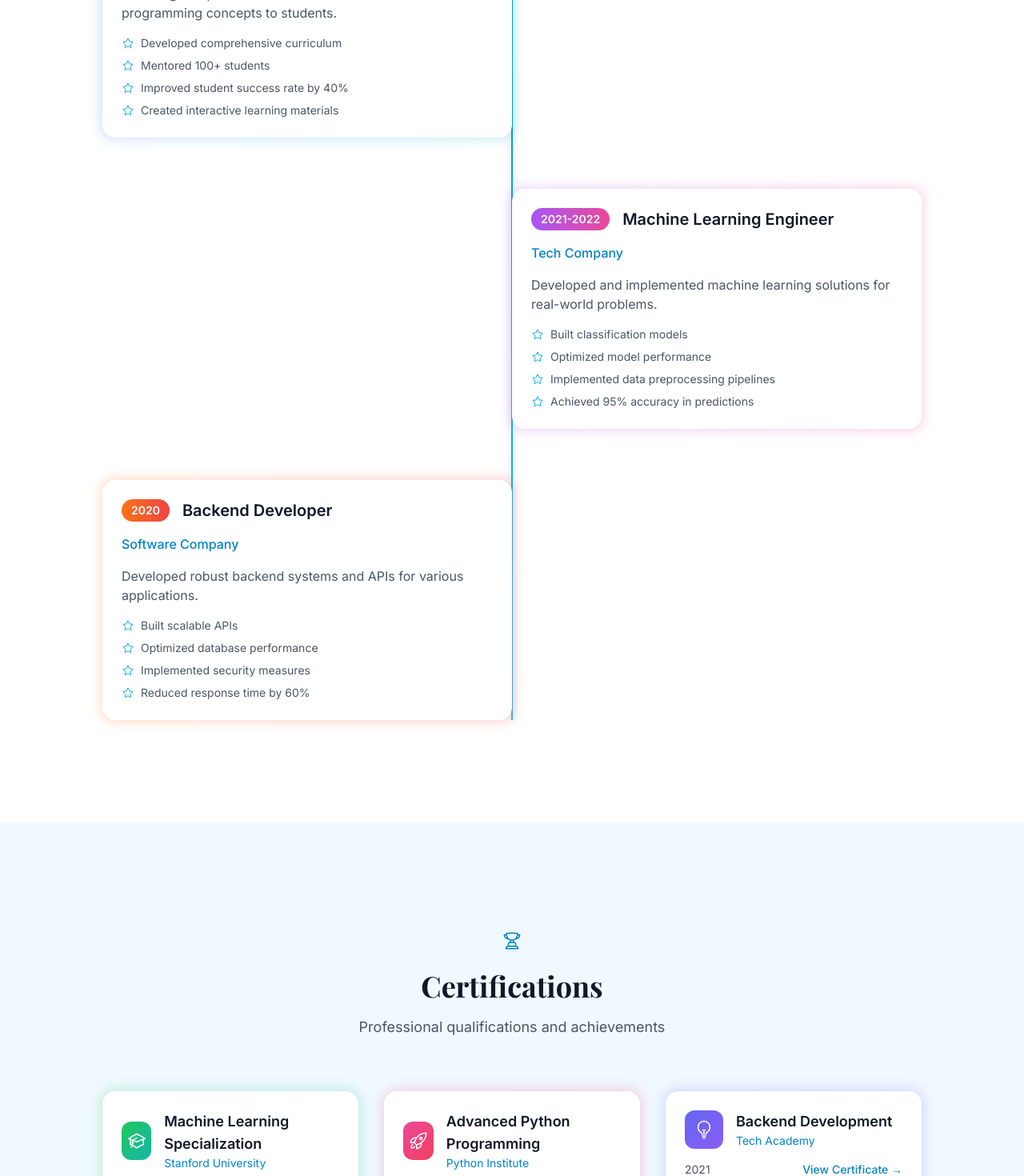
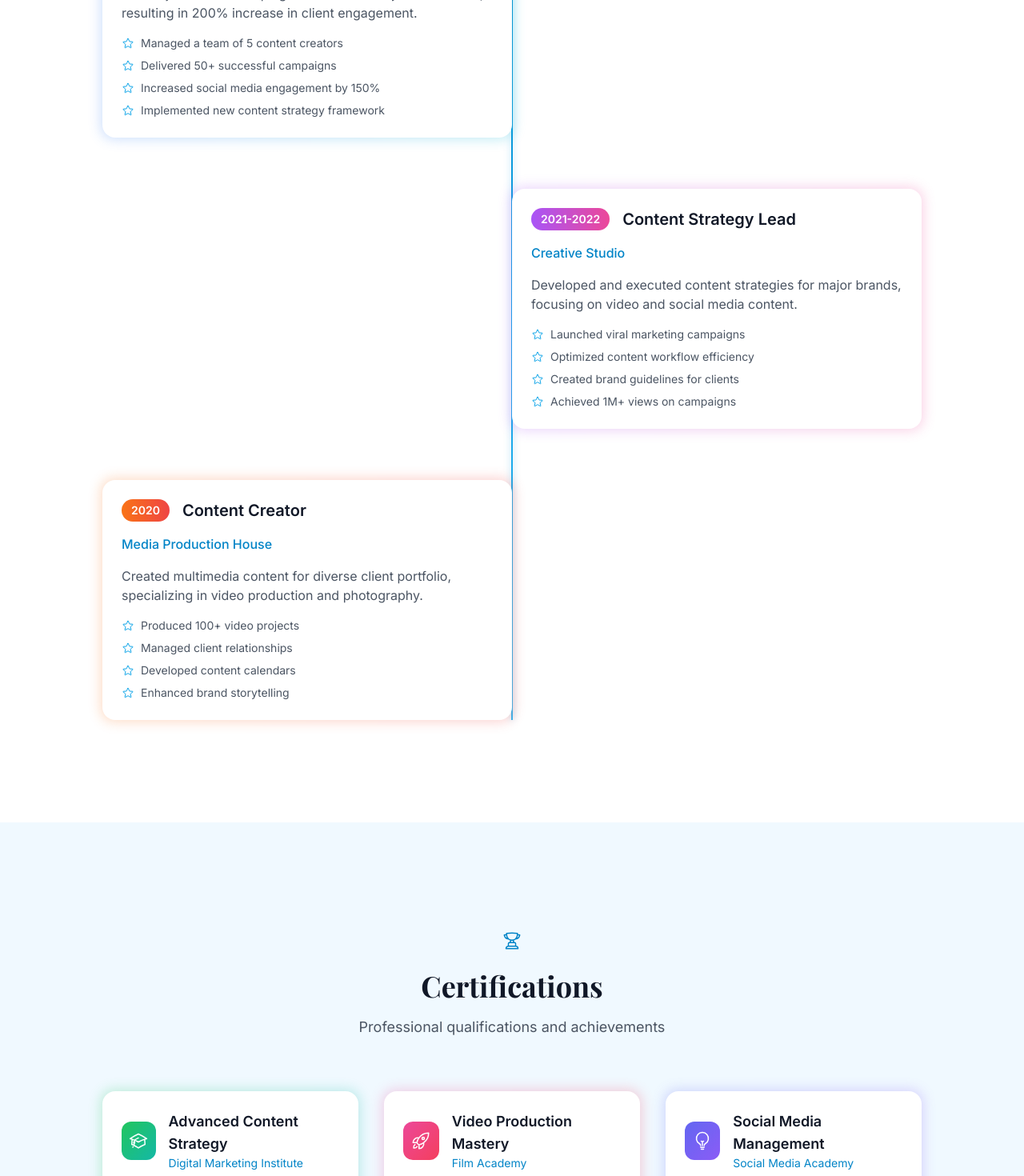
Before and after one commit to YoussefAbdelmaksod1/Abdelrahman-s_portfolio, a Next.js app: page /experience in a window 1280 px wide. Shown: the part 800-2270 px from the top of the page at 80% size. Built offline with nearby package versions, Linux system fonts and the light colour scheme; a web font is replaced by a local one.

Commit message:
Revert content back to original content creator focus

```diff
--- a/src/app/experience/page.tsx
+++ b/src/app/experience/page.tsx
@@ -35,40 +35,40 @@ const container = {
 const experiences = [
   {
     year: "2023",
-    role: "Computer Science Instructor",
-    company: "Educational Institute",
-    description: "Teaching computer science fundamentals and advanced programming concepts to students.",
+    role: "Senior Content Creator",
+    company: "Digital Media Agency",
+    description: "Led major content campaigns and mentored junior creators, resulting in 200% increase in client engagement.",
     achievements: [
-      "Developed comprehensive curriculum",
-      "Mentored 100+ students",
-      "Improved student success rate by 40%",
-      "Created interactive learning materials"
+      "Managed a team of 5 content creators",
+      "Delivered 50+ successful campaigns",
+      "Increased social media engagement by 150%",
+      "Implemented new content strategy framework"
     ],
     gradient: "from-blue-500 to-cyan-500"
   },
   {
     year: "2021-2022",
-    role: "Machine Learning Engineer",
-    company: "Tech Company",
-    description: "Developed and implemented machine learning solutions for real-world problems.",
+    role: "Content Strategy Lead",
+    company: "Creative Studio",
+    description: "Developed and executed content strategies for major brands, focusing on video and social media content.",
     achievements: [
-      "Built classification models",
-      "Optimized model performance",
-      "Implemented data preprocessing pipelines",
-      "Achieved 95% accuracy in predictions"
+      "Launched viral marketing campaigns",
+      "Optimized content workflow efficiency",
+      "Created brand guidelines for clients",
+      "Achieved 1M+ views on campaigns"
     ],
     gradient: "from-purple-500 to-pink-500"
   },
   {
     year: "2020",
-    role: "Backend Developer",
-    company: "Software Company",
-    description: "Developed robust backend systems and APIs for various applications.",
+    role: "Content Creator",
+    company: "Media Production House",
+    description: "Created multimedia content for diverse client portfolio, specializing in video production and photography.",
     achievements: [
-      "Built scalable APIs",
-      "Optimized database performance",
-      "Implemented security measures",
-      "Reduced response time by 60%"
+      "Produced 100+ video projects",
+      "Managed client relationships",
+      "Developed content calendars",
+      "Enhanced brand storytelling"
     ],
     gradient: "from-orange-500 to-red-500"
   }
@@ -76,22 +76,22 @@ const experiences = [
 
 const certifications = [
   {
-    name: "Machine Learning Specialization",
-    issuer: "Stanford University",
+    name: "Advanced Content Strategy",
+    issuer: "Digital Marketing Institute",
     date: "2022",
     icon: AcademicCapIcon,
     gradient: "from-green-500 to-teal-500"
   },
   {
-    name: "Advanced Python Programming",
-    issuer: "Python Institute",
+    name: "Video Production Mastery",
+    issuer: "Film Academy",
     date: "2021",
     icon: RocketLaunchIcon,
     gradient: "from-pink-500 to-rose-500"
   },
   {
-    name: "Backend Development",
-    issuer: "Tech Academy",
+    name: "Social Media Management",
+    issuer: "Social Media Academy",
     date: "2021",
     icon: LightBulbIcon,
     gradient: "from-indigo-500 to-violet-500"
--- a/src/app/page.tsx
+++ b/src/app/page.tsx
@@ -118,7 +118,7 @@ export default function HomePage() {
                   animate={{ opacity: 1 }}
                   transition={{ delay: 0.4 }}
                 >
-                  Passionate computer science instructor and curriculum developer with expertise in machine learning, backend development, and problem-solving. Dedicated to sharing knowledge and empowering the next generation of developers.
+                  Passionate content creator specializing in crafting compelling digital experiences that resonate with audiences and drive meaningful engagement. Dedicated to delivering high-quality content that makes an impact.
                 </motion.p>
                 <motion.div
                   className="mt-10 flex items-center justify-center gap-x-6 lg:justify-start"
--- a/src/app/portfolio/page.tsx
+++ b/src/app/portfolio/page.tsx
@@ -39,46 +39,32 @@ const container = {
 
 const projects = [
   {
-    title: "Water Quality Control System",
-    category: "Backend Development",
-    description: "Developed a digital system to automate water analysis process at drinking water treatment facilities using Node.js and MySQL.",
-    image: "/images/projects/backend.jpg",
-    tags: ["Node.js", "MySQL", "API"],
+    title: "Brand Identity Campaign",
+    category: "Digital Marketing",
+    description: "A comprehensive brand identity campaign for a tech startup, including social media strategy, content creation, and visual design.",
+    image: "/images/projects/content-strategy.jpg",
+    tags: ["Branding", "Social Media", "Content Strategy"],
     stats: [
-      { label: "Performance", value: "+60%" },
-      { label: "Accuracy", value: "99.9%" },
-      { label: "Cost Reduction", value: "40%" }
+      { label: "Engagement", value: "+200%" },
+      { label: "Reach", value: "1M+" },
+      { label: "ROI", value: "350%" }
     ],
     gradient: "from-blue-500 to-cyan-500",
-    icon: CommandLineIcon
+    icon: RocketLaunchIcon
   },
   {
-    title: "Car Classification Model",
-    category: "Machine Learning",
-    description: "Built and deployed machine learning models for classifying car types based on various features using Python and scikit-learn.",
-    image: "/images/projects/ml.jpg",
-    tags: ["Python", "ML", "Data Analysis"],
+    title: "Product Launch Video Series",
+    category: "Video Production",
+    description: "A series of promotional videos for a new product launch, including concept development, filming, and post-production.",
+    image: "/images/projects/video-campaign.jpg",
+    tags: ["Video", "Production", "Editing"],
     stats: [
-      { label: "Accuracy", value: "95%" },
-      { label: "Processing", value: "Real-time" },
-      { label: "Features", value: "50+" }
+      { label: "Views", value: "2M+" },
+      { label: "Conversion", value: "+150%" },
+      { label: "Shares", value: "50K+" }
     ],
     gradient: "from-purple-500 to-pink-500",
-    icon: SparklesIcon
-  },
-  {
-    title: "CS Learning Platform",
-    category: "Education",
-    description: "Developed an interactive learning platform for computer science students with coding exercises and real-time feedback.",
-    image: "/images/projects/education.jpg",
-    tags: ["Education", "Platform", "Interactive"],
-    stats: [
-      { label: "Students", value: "1000+" },
-      { label: "Success Rate", value: "+40%" },
-      { label: "Exercises", value: "200+" }
-    ],
-    gradient: "from-orange-500 to-red-500",
-    icon: AcademicCapIcon
+    icon: VideoCameraIcon
   },
   {
     title: "Corporate Website Redesign",
@@ -93,56 +79,13 @@ const projects = [
     ],
     gradient: "from-orange-500 to-red-500",
     icon: PencilSquareIcon
-  },
-  {
-    title: "Social Media Campaign",
-    category: "Social Media",
-    description: "Strategic social media campaign that increased engagement by 150% and grew the follower base by 200% in three months.",
-    image: "/images/projects/social-campaign.jpg",
-    tags: ["Social Media", "Content Creation", "Analytics"],
-    stats: [
-      { label: "Followers", value: "+200%" },
-      { label: "Engagement", value: "+150%" },
-      { label: "Reach", value: "5M+" }
-    ],
-    gradient: "from-green-500 to-teal-500",
-    icon: MegaphoneIcon
-  },
-  {
-    title: "Event Photography",
-    category: "Photography",
-    description: "Professional photography coverage for a major corporate event, including event documentation and promotional material.",
-    image: "/images/projects/event-photo.jpg",
-    tags: ["Photography", "Events", "Editing"],
-    stats: [
-      { label: "Photos", value: "1000+" },
-      { label: "Usage", value: "Multi-platform" },
-      { label: "Client", value: "Fortune 500" }
-    ],
-    gradient: "from-pink-500 to-rose-500",
-    icon: CameraIcon
-  },
-  {
-    title: "Content Strategy",
-    category: "Strategy",
-    description: "Developed and implemented a comprehensive content strategy that transformed the client's digital presence.",
-    image: "/images/projects/strategy.jpg",
-    tags: ["Strategy", "Planning", "Analytics"],
-    stats: [
-      { label: "Growth", value: "+250%" },
-      { label: "ROI", value: "400%" },
-      { label: "Retention", value: "+80%" }
-    ],
-    gradient: "from-indigo-500 to-violet-500",
-    icon: SparklesIcon
   }
 ]
 
 const categories = [
   'All',
-  'Backend Development',
-  'Machine Learning',
-  'Education',
+  'Digital Marketing',
+  'Video Production',
   'Content Writing',
   'Social Media',
   'Photography',
```
